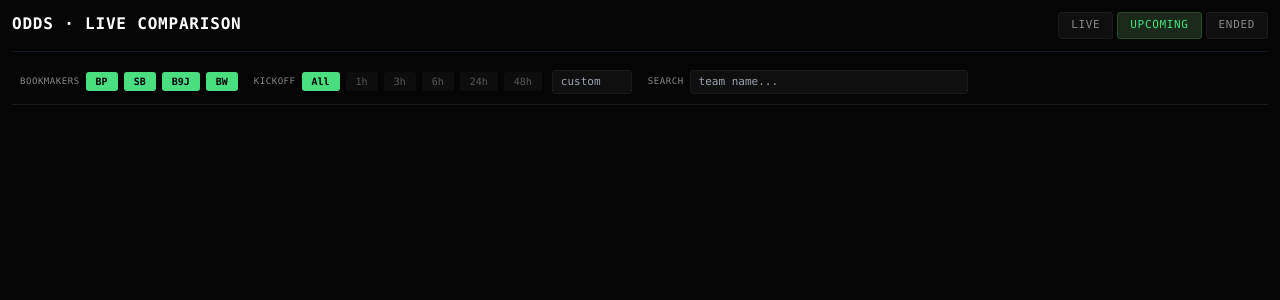
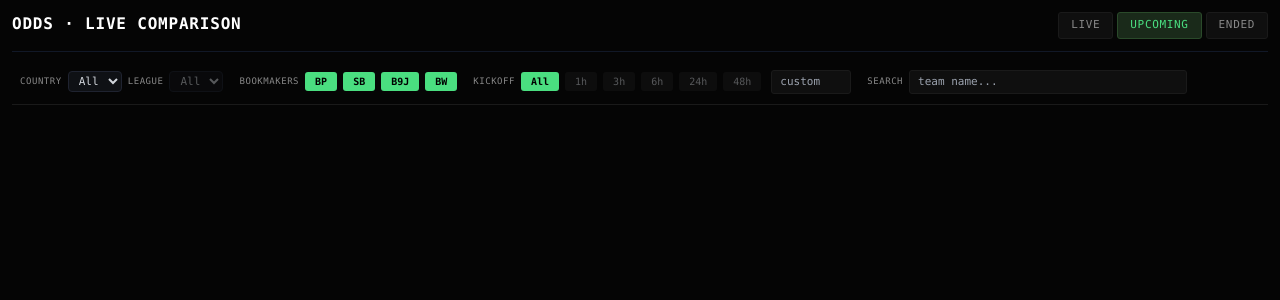
Before and after one commit to lorenzosntr-pawa/odds-scraper, a FastAPI app: page / in a window 1280 px wide. Shown: the top 300 px of the page. Run offline with FastAPI, Linux system fonts and the light colour scheme; data that the repository does not hold is empty; parts of the project's set-up code (start-up, migrations or seed data) failed here and were passed over; some libraries are stand-ins or nearby versions.

Commit message:
feat(web): cascading Country -> League filter in home-page filter row
Two new <select> elements at the start of the filter row. The index
payload is embedded as JSON in the index.html response (no extra HTTP
round-trip) and the client populates the country select on boot. When
the user changes Country, League re-populates to that country's leagues
and resets to "All". Both selections persist in localStorage and ride
along with Tab switches.

Server-side: /events route accepts ?country=... &league=... and
forwards them to get_events_by_status as country_id / league_id kwargs.
Empty string = no filter. Existing bookmarks and HTMX polling URLs
without these params keep working.

```diff
--- a/src/odds_scraper/web/app.py
+++ b/src/odds_scraper/web/app.py
@@ -171,16 +171,24 @@ def create_app(db_path: Path) -> FastAPI:
 
     @app.get("/", response_class=HTMLResponse)
     async def index(request: Request):
-        return templates.TemplateResponse(request, "index.html", {})
+        country_league_index = queries.get_country_league_index(conn)
+        return templates.TemplateResponse(
+            request, "index.html",
+            {"country_league_index": country_league_index},
+        )
 
     @app.get("/events", response_class=HTMLResponse)
     async def events_fragment(
         request: Request,
         status: str = Query("live"),
+        country: str = Query(""),
+        league: str = Query(""),
     ):
         if status not in queries.VALID_STATUSES:
             raise HTTPException(status_code=400, detail=f"unknown status {status!r}")
-        rows = queries.get_events_by_status(conn, status)  # type: ignore[arg-type]
+        rows = queries.get_events_by_status(  # type: ignore[arg-type]
+            conn, status, country_id=country, league_id=league,
+        )
         events = [_build_event_view(conn, row) for row in rows]
         return templates.TemplateResponse(
             request,
--- a/src/odds_scraper/web/static/app.css
+++ b/src/odds_scraper/web/static/app.css
@@ -288,3 +288,16 @@ body.hide-betway    .history-table [data-bookmaker="betway"]    { display: none;
   text-align: center;
   color: #666;
 }
+
+.filter-select {
+  background: #0f1115;
+  color: #d1d5db;
+  border: 1px solid #1f2330;
+  border-radius: 4px;
+  padding: 2px 6px;
+  font-size: 11px;
+  font-family: inherit;
+}
+.filter-select:disabled {
+  opacity: 0.4;
+}
--- a/src/odds_scraper/web/static/app.js
+++ b/src/odds_scraper/web/static/app.js
@@ -43,7 +43,13 @@ function initTabs() {
     t.addEventListener('click', () => {
       document.querySelectorAll('.tab').forEach(x => x.classList.remove('active'));
       t.classList.add('active');
-      window.htmx.ajax('GET', `/events?status=${t.dataset.status}`,
+      const stored = LS.load('country_league_filter', {country_id: '', league_id: ''});
+      const params = new URLSearchParams({
+        status:  t.dataset.status,
+        country: stored.country_id || '',
+        league:  stored.league_id  || '',
+      });
+      window.htmx.ajax('GET', `/events?${params.toString()}`,
                        {target: '#events-list', swap: 'outerHTML'});
     });
   });
@@ -172,6 +178,83 @@ function initExpandToggles() {
 }
 
 // -----------------------------------------------------------------------------
+// Country/League cascading dropdowns
+// -----------------------------------------------------------------------------
+function initCountryLeagueFilter() {
+  const countrySel = document.getElementById('country-select');
+  const leagueSel  = document.getElementById('league-select');
+  if (!countrySel || !leagueSel) return;
+
+  const dataTag = document.getElementById('country-league-index');
+  let index = [];
+  if (dataTag && dataTag.textContent) {
+    try { index = JSON.parse(dataTag.textContent).items || []; }
+    catch { index = []; }
+  }
+
+  const stored = LS.load('country_league_filter', {country_id: '', league_id: ''});
+
+  function populateLeagues(country_id) {
+    leagueSel.innerHTML = '<option value="">All</option>';
+    if (!country_id) {
+      leagueSel.disabled = true;
+      return;
+    }
+    const country = index.find(c => c.country_id === country_id);
+    if (!country) {
+      leagueSel.disabled = true;
+      return;
+    }
+    for (const league of country.leagues) {
+      const opt = document.createElement('option');
+      opt.value = league.league_id;
+      opt.textContent = league.league_name;
+      leagueSel.appendChild(opt);
+    }
+    leagueSel.disabled = country.leagues.length === 0;
+  }
+
+  function currentStatus() {
+    const activeTab = document.querySelector('.tab[data-status].active');
+    return (activeTab && activeTab.dataset.status) || 'upcoming';
+  }
+
+  function refresh() {
+    const country_id = countrySel.value;
+    const league_id  = leagueSel.value;
+    LS.save('country_league_filter', {country_id, league_id});
+    const params = new URLSearchParams({
+      status: currentStatus(),
+      country: country_id,
+      league:  league_id,
+    });
+    window.htmx.ajax('GET', `/events?${params.toString()}`,
+                     {target: '#events-list', swap: 'outerHTML'});
+  }
+
+  countrySel.value = stored.country_id || '';
+  populateLeagues(stored.country_id || '');
+  if (stored.league_id && leagueSel.querySelector(`option[value="${stored.league_id}"]`)) {
+    leagueSel.value = stored.league_id;
+  }
+
+  countrySel.addEventListener('change', () => {
+    populateLeagues(countrySel.value);
+    refresh();
+  });
+  leagueSel.addEventListener('change', refresh);
+
+  // On initial page load, the events-list fragment fires its hx-get on its
+  // own (hx-trigger="load"). We only need to fire when the user changes the
+  // filter — but on first load we want the stored filter to be honoured
+  // immediately, so if either is non-empty, kick off a refresh after the
+  // initial fragment loads.
+  if (stored.country_id || stored.league_id) {
+    setTimeout(refresh, 0);
+  }
+}
+
+// -----------------------------------------------------------------------------
 // Wire it all together. After every HTMX swap (polling refresh), re-apply
 // client-side state because the new card markup is fresh and class-free.
 // -----------------------------------------------------------------------------
@@ -196,6 +279,7 @@ document.addEventListener('DOMContentLoaded', () => {
   initTabs();
   initKickoffFilter();
   initSearch();
+  initCountryLeagueFilter();
   initExpandToggles();
   initEventDelegates();
   applyAllCardState();
--- a/src/odds_scraper/web/templates/index.html
+++ b/src/odds_scraper/web/templates/index.html
@@ -11,6 +11,20 @@
   </div>
 
   <div class="filter-row">
+    <div class="filter-group">
+      <span class="filter-lbl">Country</span>
+      <select id="country-select" class="filter-select">
+        <option value="">All</option>
+        {% for c in country_league_index %}
+          <option value="{{ c.country_id }}">{{ c.country_name }}</option>
+        {% endfor %}
+      </select>
+      <span class="filter-lbl">League</span>
+      <select id="league-select" class="filter-select" disabled>
+        <option value="">All</option>
+      </select>
+    </div>
+
     <div class="filter-group">
       <span class="filter-lbl">Bookmakers</span>
       <button class="chip on" data-bookmaker="betpawa">BP</button>
@@ -43,6 +57,24 @@
     </div>
   </div>
 
+  <script type="application/json" id="country-league-index">
+  {
+    "items": [
+      {% for c in country_league_index %}
+        {
+          "country_id":   {{ c.country_id|tojson }},
+          "country_name": {{ c.country_name|tojson }},
+          "leagues": [
+            {% for l in c.leagues %}
+              {"league_id": {{ l.league_id|tojson }}, "league_name": {{ l.league_name|tojson }}}{% if not loop.last %},{% endif %}
+            {% endfor %}
+          ]
+        }{% if not loop.last %},{% endif %}
+      {% endfor %}
+    ]
+  }
+  </script>
+
   <div id="events-list"
        hx-get="/events?status=upcoming"
        hx-trigger="load"
```
Also changed, not shown: tests/test_web_app.py (+65 -0 lines).
